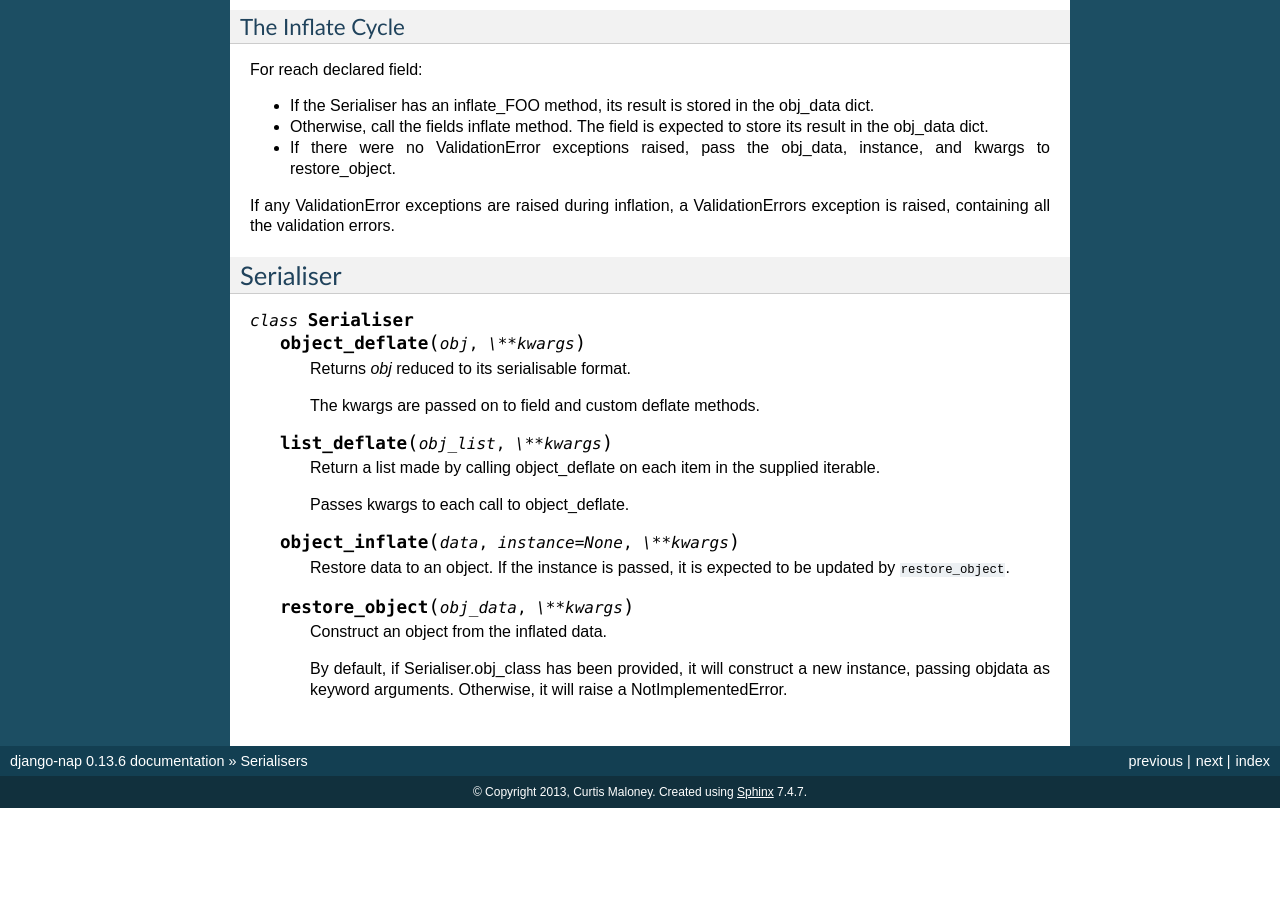
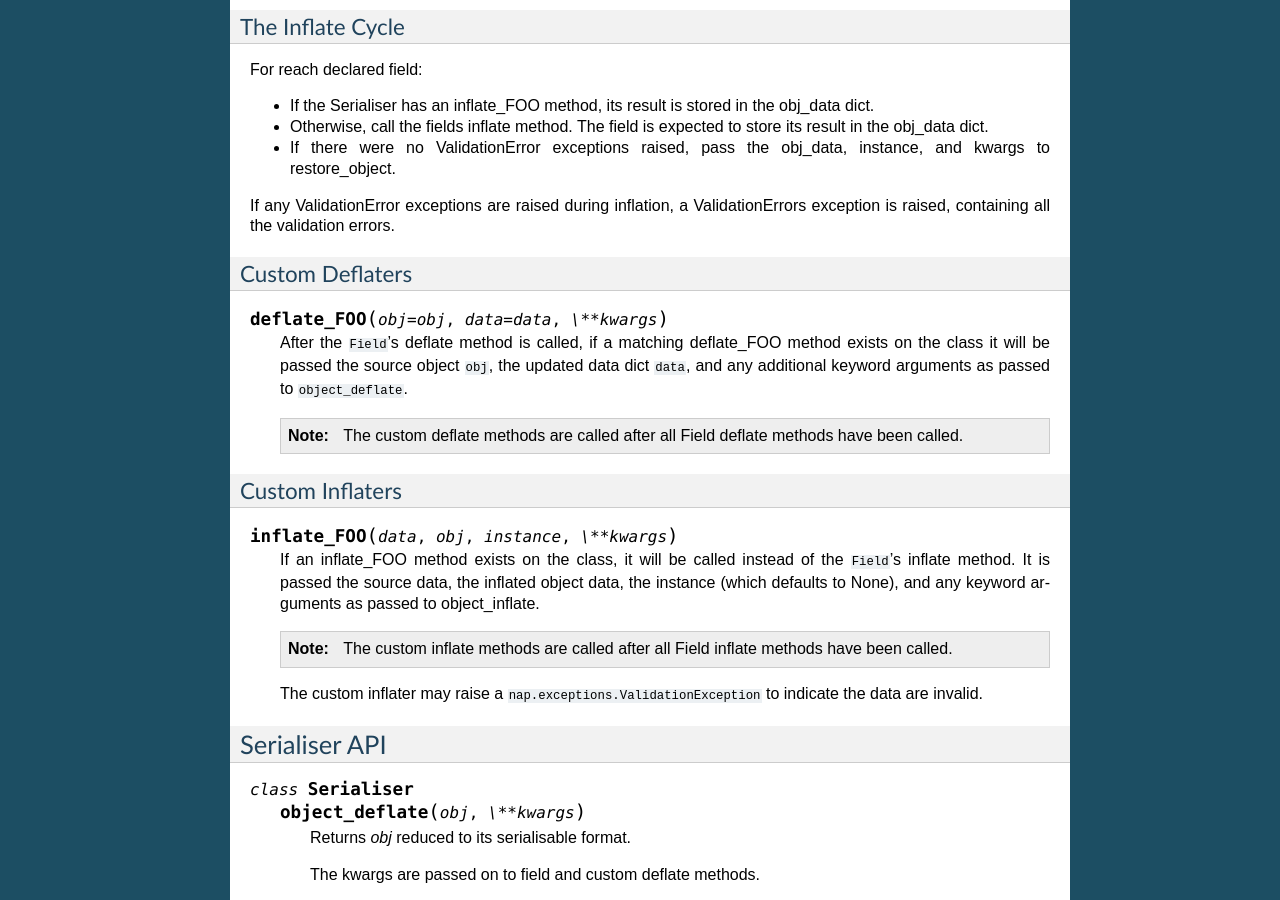
Before and after one commit to funkybob/django-nap, a Sphinx documentation site: the page built from docs/serialiser.rst, in a window 1280 px wide and 900 px high, scrolled down 602 px. Built offline with Sphinx 7.4.7, drawn with Linux system fonts in a browser that asks for light colours; before the commit the page ends 1410 px from its top, so only the background shows below that; some of the changed text lies outside the part shown.

Commit message:
Continue improving the docs

```diff
--- a/docs/serialiser.rst
+++ b/docs/serialiser.rst
@@ -5,7 +5,8 @@ Serialisers
 Quick Overview
 ==============
 
-Serialisers define how to turn a Python object into a collection of JSON compatible types.
+Serialisers define how to turn a Python object into a collection of JSON
+compatible types.
 
 They are defined using the familiar declarative syntax, like Models and Forms.
 
@@ -50,8 +51,41 @@ For reach declared field:
 If any ValidationError exceptions are raised during inflation, a
 ValidationErrors exception is raised, containing all the validation errors.
 
-Serialiser
-==========
+Custom Deflaters
+----------------
+
+.. method:: deflate_FOO(obj=obj, data=data, \**kwargs)
+
+    After the ``Field``'s deflate method is called, if a matching deflate_FOO
+    method exists on the class it will be passed the source object ``obj``, the
+    updated data dict ``data``, and any additional keyword arguments as passed
+    to ``object_deflate``.
+
+    .. note::
+
+       The custom deflate methods are called after all Field deflate methods
+       have been called.
+
+Custom Inflaters
+----------------
+
+.. method:: inflate_FOO(data, obj, instance, \**kwargs)
+
+    If an inflate_FOO method exists on the class, it will be called instead of
+    the ``Field``'s inflate method.  It is passed the source data, the inflated
+    object data, the instance (which defaults to None), and any keyword
+    arguments as passed to object_inflate.
+
+    .. note::
+
+       The custom inflate methods are called after all Field inflate methods
+       have been called.
+
+    The custom inflater may raise a ``nap.exceptions.ValidationException`` to
+    indicate the data are invalid.
+
+Serialiser API
+==============
 
 .. class:: Serialiser()
 
```
